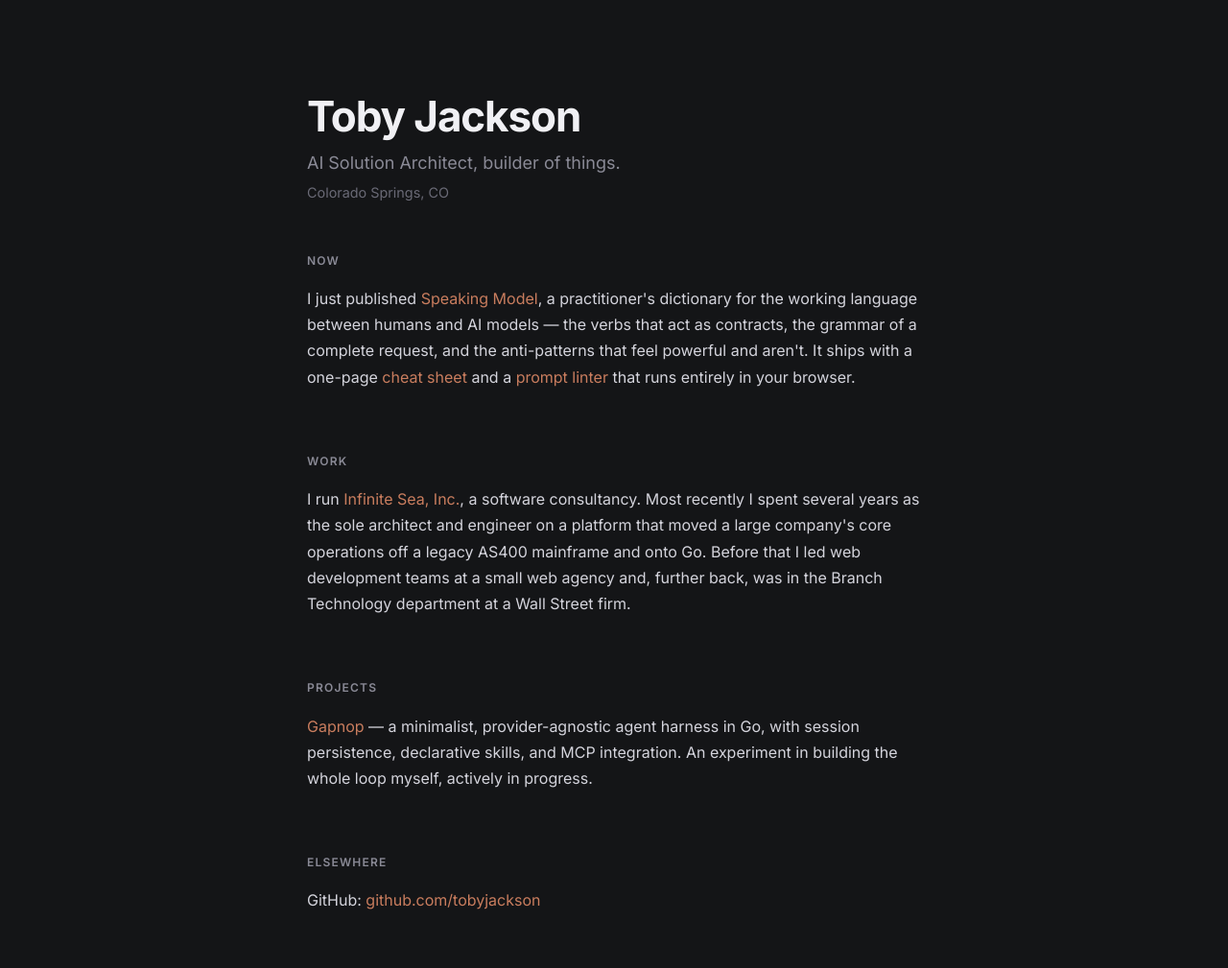
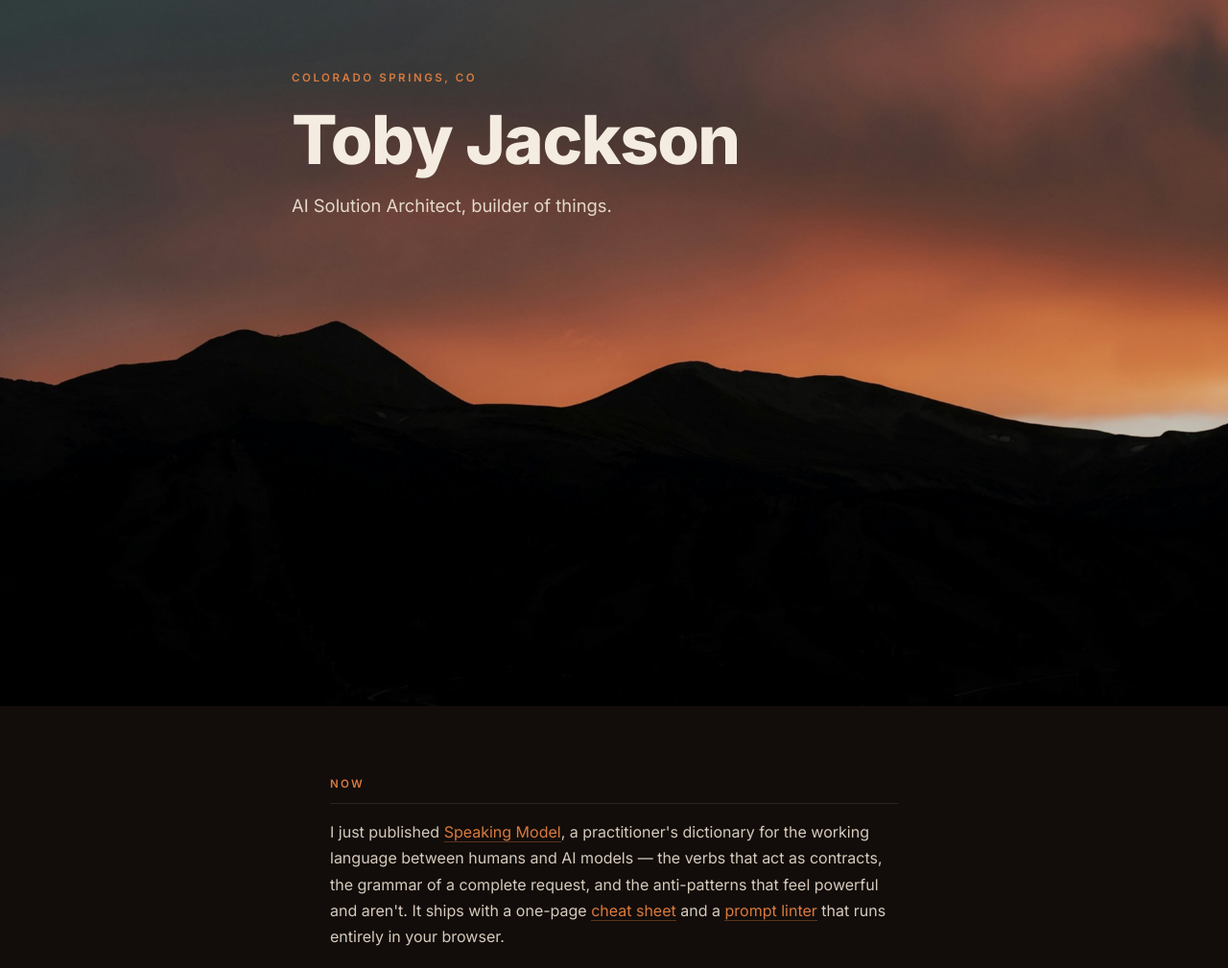
Before and after one commit to tobyjackson/tobyjackson.github.io, a plain HTML site: page index.html in a window 1280 px wide. Shown: the top 1009 px of the page at 96% size. Drawn offline with Linux system fonts and the light colour scheme.

Commit message:
Redesign hero with a real photo instead of a flat-color header
Full-bleed dusk shot of Breckenridge, CO (Andres Molina, Unsplash
license) replaces the plain text header. Single Inter type system at
varying weight, ember accent sampled from the photo, carried through
into body links. Copy and page structure otherwise unchanged.

```diff
--- a/index.html
+++ b/index.html
@@ -16,8 +16,9 @@
 <meta property="og:image:height" content="630">
 <link rel="preconnect" href="https://fonts.googleapis.com">
 <link rel="preconnect" href="https://fonts.gstatic.com" crossorigin>
-<link href="https://fonts.googleapis.com/css2?family=Inter:wght@400;500;600;700&display=swap" rel="stylesheet">
+<link href="https://fonts.googleapis.com/css2?family=Inter:wght@400;500;600;700;800&display=swap" rel="stylesheet">
 <link rel="stylesheet" href="style.css">
+<link rel="preload" as="image" href="hero.jpg" fetchpriority="high">
 <script type="application/ld+json">
 {
   "@context": "https://schema.org",
@@ -51,12 +52,15 @@
 </script>
 </head>
 <body>
-<main>
-<header>
+<div class="hero">
+<img class="hero-photo" src="hero.jpg" alt="Mountain range at dusk, Breckenridge, Colorado" width="1920" height="1280" fetchpriority="high">
+<div class="hero-content">
+<p class="kicker">Colorado Springs, CO</p>
 <h1>Toby Jackson</h1>
 <p class="tagline">AI Solution Architect, builder of things.</p>
-<p class="location">Colorado Springs, CO</p>
-</header>
+</div>
+</div>
+<main>
 <section class="now" id="now">
 <h2>Now</h2>
 <p>
--- a/style.css
+++ b/style.css
@@ -1,4 +1,11 @@
 /* tobyjackson.com — plain CSS, no build step */
+
+:root {
+  --ink: #120d0a;
+  --ember: #d97a3f;
+  --paper: #f4ece0;
+  --slate: #a89a8c;
+}
 
 /* --- Reset & base --- */
 *, *::before, *::after {
@@ -15,13 +22,85 @@
 
 body {
   font-family: Inter, -apple-system, BlinkMacSystemFont, "Segoe UI", Roboto, Helvetica, Arial, sans-serif;
-  background-color: #141517;
-  color: #e8e8ec;
+  background-color: var(--ink);
+  color: #d6cabc;
   line-height: 1.7;
-  padding: 2rem 1.5rem;
-  min-height: 100vh;
+}
+
+/* --- Hero --- */
+.hero {
+  position: relative;
+  height: clamp(560px, 92vh, 920px);
+  overflow: hidden;
+  background: var(--ink);
+}
+
+.hero-photo {
+  position: absolute;
+  inset: 0;
+  width: 100%;
+  height: 100%;
+  object-fit: cover;
+  object-position: 50% 40%;
+  animation: kenburns 26s ease-out forwards;
+}
+
+@keyframes kenburns {
+  from { transform: scale(1.06); }
+  to { transform: scale(1); }
+}
+
+@media (prefers-reduced-motion: reduce) {
+  .hero-photo { animation: none; }
+}
+
+/* soft top fade for the kicker/name, firmer bottom fade so the photo's own
+   darkest shadow meets the page background with no visible seam */
+.hero::before {
+  content: "";
+  position: absolute;
+  inset: 0;
+  background:
+    linear-gradient(to bottom, rgba(10,7,5,0.55) 0%, rgba(10,7,5,0.08) 32%, rgba(10,7,5,0) 55%, rgba(10,7,5,0.65) 100%);
+  pointer-events: none;
+}
+
+.hero-content {
+  position: relative;
+  z-index: 1;
+  height: 100%;
+  max-width: 720px;
+  margin: 0 auto;
+  padding: 0 1.5rem;
   display: flex;
   flex-direction: column;
+  justify-content: flex-start;
+  padding-top: clamp(3.5rem, 9vh, 6rem);
+}
+
+.kicker {
+  font-size: 0.72rem;
+  font-weight: 600;
+  letter-spacing: 0.22em;
+  text-transform: uppercase;
+  color: var(--ember);
+  margin-bottom: 1.1rem;
+}
+
+.hero-content h1 {
+  font-weight: 800;
+  font-size: clamp(2.3rem, 6.4vw, 4.4rem);
+  letter-spacing: -0.02em;
+  line-height: 1.05;
+  color: var(--paper);
+}
+
+.hero-content .tagline {
+  margin-top: 1rem;
+  font-size: 1.15rem;
+  font-weight: 400;
+  color: #e4d9ca;
+  max-width: 30ch;
 }
 
 /* --- Layout --- */
@@ -32,88 +111,59 @@
   display: flex;
   flex-direction: column;
   gap: 3rem;
-}
-
-/* --- Header / Hero --- */
-header {
-  padding-top: 4rem;
-}
-
-h1 {
-  font-size: 2.75rem;
-  font-weight: 700;
-  letter-spacing: -0.025em;
-  line-height: 1.15;
-  margin-bottom: 0.5rem;
-  color: #f0f0f4;
-}
-
-.tagline {
-  font-size: 1.125rem;
-  font-weight: 400;
-  color: #8a8a96;
-  margin-bottom: 0.25rem;
-}
-
-.location {
-  font-size: 0.9rem;
-  color: #6a6a76;
+  padding: 4.5rem 1.5rem 5rem;
 }
 
 /* --- Section headings --- */
 h2 {
-  font-size: 0.75rem;
+  font-size: 0.72rem;
   font-weight: 600;
   text-transform: uppercase;
-  letter-spacing: 0.1em;
-  color: #8a8a96;
+  letter-spacing: 0.2em;
+  color: var(--ember);
   margin-bottom: 1rem;
+  padding-bottom: 0.6rem;
+  border-bottom: 1px solid rgba(244,236,224,0.1);
 }
 
 /* --- Body text --- */
 section p {
   font-size: 1rem;
-  color: #d4d4dc;
+  color: #d6cabc;
   margin-bottom: 1rem;
 }
 
 /* --- Links --- */
 a {
-  color: #c97d5e;
+  color: var(--ember);
   text-decoration: none;
-  transition: color 0.15s ease;
+  border-bottom: 1px solid rgba(217,122,63,0.35);
+  transition: color 0.15s ease, border-color 0.15s ease;
 }
 
 a:hover {
-  color: #e08f6e;
+  color: #e89a5f;
+  border-bottom-color: #e89a5f;
 }
 
 /* --- Footer --- */
 footer {
-  margin-top: 1rem;
-  padding-bottom: 4rem;
+  padding-bottom: 1rem;
 }
 
 footer p {
   font-size: 0.8125rem;
-  color: #8a8a96;
+  color: var(--slate);
 }
 
 /* --- Responsive --- */
 @media (max-width: 480px) {
-  body {
-    padding: 1.5rem 1.25rem;
+  main {
+    gap: 2.5rem;
+    padding: 3.5rem 1.25rem 4rem;
   }
 
-  header {
-    padding-top: 2rem;
-  }
-
-  main {
-    gap: 2.5rem;
-  }
-
-  h1 {
-    font-size: 2rem;
+  .hero-content {
+    padding-top: 3rem;
   }
 }
```
Also changed, not shown: hero.jpg (added).
